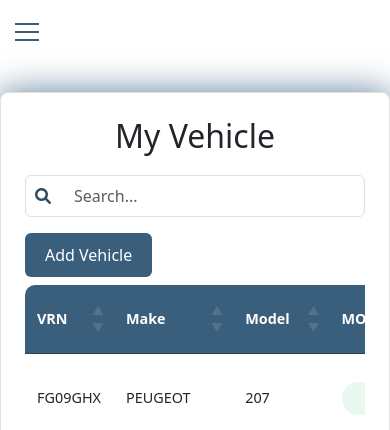
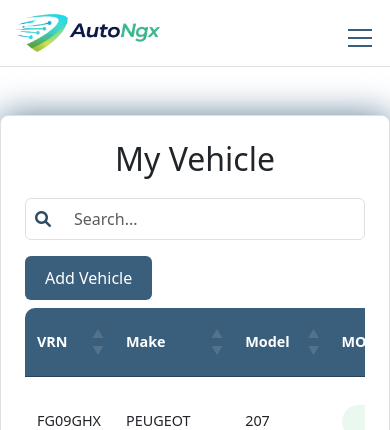
Before and after one commit to Iamclouddeveloper/autoconnect-django, a Django app: page /my-vehicle/ in a window 390 px wide. Shown: the top 430 px of the page. Run offline with Django 5.2, Linux system fonts and the light colour scheme; a user stored in the database is signed in; data comes from the database, SQL or seed files in the repository; some libraries are stand-ins or nearby versions.

Commit message:
autoconnect files -09-01-2026

```diff
--- a/static/css/style.css
+++ b/static/css/style.css
@@ -679,6 +679,10 @@
   .site-logo{
       height: 40px;
     }
+
+  .sidebar-logo {
+    display: none !important;
+  }
   .container-maincontent {
     padding: 10px;
     max-width: 100%;
@@ -952,6 +956,9 @@ input[type="password"]::-webkit-inner-spin-button {
   background: #fff;
   border-right: 1px solid #ddd;
 }
+.mobile-navbar{
+  z-index: 1060;
+}
 
 /* COLLAPSED DESKTOP */
 .sidebar.collapsed {
@@ -1023,6 +1030,15 @@ input[type="password"]::-webkit-inner-spin-button {
   display: none;
 }
 
+.sidebar.collapsed .sidebar-logo {
+    display: none !important;
+  }
+
+  .sidebar:not(.collapsed) .sidebar-logo {
+    display: flex !important;
+  }
+
+
 .nav-items a.active {
   color: #3a5f7d;
   font-weight: 600;
@@ -1039,7 +1055,7 @@ input[type="password"]::-webkit-inner-spin-button {
 }
 
 /* HAMBURGER */
-.sidebar-toggler {
+.sidebar-toggler  {
   border: none;
   background: none;
   padding: 0;
@@ -1050,6 +1066,15 @@ input[type="password"]::-webkit-inner-spin-button {
   top: 15px;
   left: 15px;
 }
+
+.sidebar-toggler-mobile{
+  border: none;
+  background: none;
+  position: relative;
+  z-index: 1061; /* higher than overlay (1040) */
+}
+
+
 
 .sidebar-toggler-icon {
   width: 24px;
@@ -1075,14 +1100,14 @@ input[type="password"]::-webkit-inner-spin-button {
 .sidebar-toggler-icon::after { top: 8px; }
 
 /* OPEN → X */
-.sidebar-toggler.open .sidebar-toggler-icon {
+.sidebar-toggler.open .sidebar-toggler-icon, .sidebar-toggler-mobile.open .sidebar-toggler-icon {
   background: transparent;
 }
-.sidebar-toggler.open .sidebar-toggler-icon::before {
+.sidebar-toggler.open .sidebar-toggler-icon::before, .sidebar-toggler-mobile.open .sidebar-toggler-icon::before {
   transform: rotate(45deg);
   top: 0;
 }
-.sidebar-toggler.open .sidebar-toggler-icon::after {
+.sidebar-toggler.open .sidebar-toggler-icon::after, .sidebar-toggler-mobile.open .sidebar-toggler-icon::after {
   transform: rotate(-45deg);
   top: 0;
 }
--- a/templates/my-vehicle.html
+++ b/templates/my-vehicle.html
@@ -53,11 +53,11 @@
         .mot-table td:first-child {
             font-weight: bold;
             background-color: #f2f2f2;
-            width: 30%;
+            width: 40%;
         }
 
         .mot-table td:last-child {
-            width: 70%;
+            width: 60%;
         }
 
 
--- a/templates/side_navbar.html
+++ b/templates/side_navbar.html
@@ -13,64 +13,49 @@
 <link rel="stylesheet" href="{% static 'css/style.css' %}">
 
 
+
 </head>
 <body>
 
-   {% if messages %}
-        <div class="container mt-3">
-            {% for message in messages %}
-            <div class="alert alert-light shadow-sm border-0 rounded-3 d-flex align-items-center justify-content-between flash-message flash-{{ message.tags }}">
 
-                <div class="d-flex align-items-center">
 
-                <!-- ICON -->
-                {% if message.tags == 'error' %}
-                    <div class="bg-danger-subtle text-danger rounded-circle d-flex align-items-center justify-content-center me-3" style="width:36px;height:36px;">
-                    <i class="fa fa-exclamation"></i>
-                    </div>
-                {% elif message.tags == 'success' %}
-                    <div class="bg-success-subtle text-success rounded-circle d-flex align-items-center justify-content-center me-3" style="width:36px;height:36px;">
-                    <i class="fa fa-check"></i>
-                    </div>
-                {% elif message.tags == 'warning' %}
-                    <div class="bg-warning-subtle text-warning rounded-circle d-flex align-items-center justify-content-center me-3" style="width:36px;height:36px;">
-                    <i class="fa fa-triangle-exclamation"></i>
-                    </div>
-                {% else %}
-                    <div class="bg-info-subtle text-info rounded-circle d-flex align-items-center justify-content-center me-3" style="width:36px;height:36px;">
-                    <i class="fa fa-info"></i>
-                    </div>
-                {% endif %}
 
-                <!-- TEXT -->
-                <div class="fw-semibold text-secondary">
-                    {{ message }}
-                </div>
-                </div>
+<!-- MOBILE TOP NAVBAR -->
+<nav class="navbar navbar-light bg-white border-bottom d-md-none mobile-navbar ">
+  <div class="container-fluid d-flex align-items-center justify-content-between ">
 
-                <!-- CLOSE BUTTON -->
-                <button type="button" class="btn-close ms-3 close-flash"></button>
+    <!-- LOGO -->
+    <a class="navbar-brand d-flex align-items-center" href="#">
+      <img src="{% static 'images/logo.png' %}" alt="Logo" height="40">
+    </a>
+
+    <!-- HAMBURGER -->
+    <button class="sidebar-toggler-mobile" id="sidebarToggleMobile">
+      <span class="sidebar-toggler-icon"></span>
+    </button>
 
   </div>
-            {% endfor %}
-        </div>
-    {% endif %}
+</nav>
 
-<!-- HAMBURGER -->
-<button class="sidebar-toggler" id="sidebarToggle">
+
+<button class="sidebar-toggler d-none d-md-block" id="sidebarToggle">
   <span class="sidebar-toggler-icon"></span>
 </button>
 
 <div class="d-flex">
 
   <!-- SIDEBAR -->
-  <aside id="sidebar" class="sidebar bg-white border-end collapsed">
-
+  <aside id="sidebar" class="sidebar mt-5 mt-md-0 mt-lg-0 bg-white border-end collapsed">
 
 
 
     <!-- Dashboard -->
     <div class="nav-section mt-5">
+      <div class="sidebar-logo d-none d-md-flex align-items-center mb-md-3 py-3">
+        <a href="{% url 'index' %}" class="d-flex align-items-center text-decoration-none">
+          <img src="{% static 'images/logo.png' %}" alt="Logo" height="40">
+        </a>
+      </div>
       <div class="nav-title">
         <span class="bi bi-house  nav-icon"></span>
         <span class="nav-text">Dashboard</span>
@@ -153,67 +138,125 @@
 
 
 
+
+
 </div>
+
+{% if messages %}
+        <div class="container mt-3">
+            {% for message in messages %}
+            <div class="alert alert-light shadow-sm border-0 rounded-3 d-flex align-items-center justify-content-between flash-message flash-{{ message.tags }}">
+
+                <div class="d-flex align-items-center">
+
+                <!-- ICON -->
+                {% if message.tags == 'error' %}
+                    <div class="bg-danger-subtle text-danger rounded-circle d-flex align-items-center justify-content-center me-3" style="width:36px;height:36px;">
+                    <i class="fa fa-exclamation"></i>
+                    </div>
+                {% elif message.tags == 'success' %}
+                    <div class="bg-success-subtle text-success rounded-circle d-flex align-items-center justify-content-center me-3" style="width:36px;height:36px;">
+                    <i class="fa fa-check"></i>
+                    </div>
+                {% elif message.tags == 'warning' %}
+                    <div class="bg-warning-subtle text-warning rounded-circle d-flex align-items-center justify-content-center me-3" style="width:36px;height:36px;">
+                    <i class="fa fa-triangle-exclamation"></i>
+                    </div>
+                {% else %}
+                    <div class="bg-info-subtle text-info rounded-circle d-flex align-items-center justify-content-center me-3" style="width:36px;height:36px;">
+                    <i class="fa fa-info"></i>
+                    </div>
+                {% endif %}
+
+                <!-- TEXT -->
+                <div class="fw-semibold text-secondary">
+                    {{ message }}
+                </div>
+                </div>
+
+                <!-- CLOSE BUTTON -->
+                <button type="button" class="btn-close ms-3 close-flash"></button>
+
+            </div>
+            {% endfor %}
+        </div>
+    {% endif %}
+
 
 <script src="{%  static 'js/script.js' %}"></script>
 <script src="{% static 'bootstrap/bootstrap.bundle.min.js' %}"></script>
 
 <script>
 const sidebar = document.getElementById('sidebar');
-const toggleBtn = document.getElementById('sidebarToggle');
+const desktopToggle = document.getElementById('sidebarToggle');
+const mobileToggle = document.getElementById('sidebarToggleMobile');
 
-function toggleSidebar() {
-  const isMobile = window.innerWidth <= 768;
-  toggleBtn.classList.toggle('open');
-
-  if (isMobile) {
-    sidebar.classList.toggle('show');
-    document.body.classList.toggle('overlay-active', sidebar.classList.contains('show'));
-  } else {
-    sidebar.classList.toggle('collapsed');
-  }
+/* ---------- HELPERS ---------- */
+function isMobile() {
+  return window.innerWidth <= 768;
 }
 
-toggleBtn.addEventListener('click', toggleSidebar);
+/* ---------- DESKTOP TOGGLE ---------- */
+desktopToggle.addEventListener('click', function (e) {
+  e.stopPropagation();
+  sidebar.classList.toggle('collapsed');
+  this.classList.toggle('open');
+});
 
-// Close sidebar on clicking outside (mobile)
-document.addEventListener('click', function(e) {
-  const isMobile = window.innerWidth <= 768;
-  if (isMobile && sidebar.classList.contains('show') && !sidebar.contains(e.target) && !toggleBtn.contains(e.target)) {
+/* ---------- MOBILE TOGGLE ---------- */
+mobileToggle.addEventListener('click', function (e) {
+  e.stopPropagation();
+  sidebar.classList.toggle('show');
+
+  const isOpen = sidebar.classList.contains('show');
+
+  this.classList.toggle('open', isOpen);
+
+  document.body.classList.toggle('overlay-active', isOpen);
+});
+
+
+/* ---------- CLOSE ON OUTSIDE CLICK (MOBILE) ---------- */
+document.addEventListener('click', function (e) {
+  if (
+    isMobile() &&
+    sidebar.classList.contains('show') &&
+    !sidebar.contains(e.target) &&
+    !mobileToggle.contains(e.target)
+  ) {
     sidebar.classList.remove('show');
-    toggleBtn.classList.remove('open');
     document.body.classList.remove('overlay-active');
+    mobileToggle.classList.remove('open');
   }
 });
 
-
-window.addEventListener('resize', function() {
-  if (window.innerWidth > 768) {
+/* ---------- RESET ON RESIZE ---------- */
+window.addEventListener('resize', function () {
+  if (!isMobile()) {
     sidebar.classList.remove('show');
     document.body.classList.remove('overlay-active');
   }
 });
 
-document.querySelectorAll('.nav-title').forEach(function (title) {
+/* ---------- AUTO EXPAND ON SECTION CLICK (DESKTOP) ---------- */
+document.querySelectorAll('.nav-title').forEach(title => {
   title.addEventListener('click', function () {
-    const isDesktop = window.innerWidth > 768;
-
-    if (isDesktop && sidebar.classList.contains('collapsed')) {
+    if (!isMobile() && sidebar.classList.contains('collapsed')) {
       sidebar.classList.remove('collapsed');
-      toggleBtn.classList.add('open');
+      desktopToggle.classList.add('open');
     }
   });
 });
 
-setTimeout(function () {
-  document.querySelectorAll('.flash-message').forEach(function (message) {
-    message.classList.add('fade');
-      setTimeout(() => message.remove(), 300);
+/* ---------- FLASH MESSAGE AUTO CLOSE ---------- */
+setTimeout(() => {
+  document.querySelectorAll('.flash-message').forEach(msg => {
+    msg.classList.add('fade');
+    setTimeout(() => msg.remove(), 300);
   });
 }, 10000);
 
- // Manual close
- document.querySelectorAll('.close-flash').forEach(function (btn) {
+document.querySelectorAll('.close-flash').forEach(btn => {
   btn.addEventListener('click', function () {
     this.closest('.flash-message').remove();
   });
```
Also changed, not shown: templates/index.html (+30 -1 lines), static/images/20990.jpg (deleted), static/images/2148906384.jpg (deleted), static/images/5060.jpg (deleted), static/images/car-data.jpg (deleted), static/images/fef.jpg (deleted), static/images/freepik__minimal-flat-icon-of-a-car-with-data-symbols-bold-__62274.jpeg (deleted), static/images/hero-car-2.jpg (deleted), static/images/hero-car2.jpg (added), 4 other files. Lines whose indentation alone changed are shown as unchanged.
